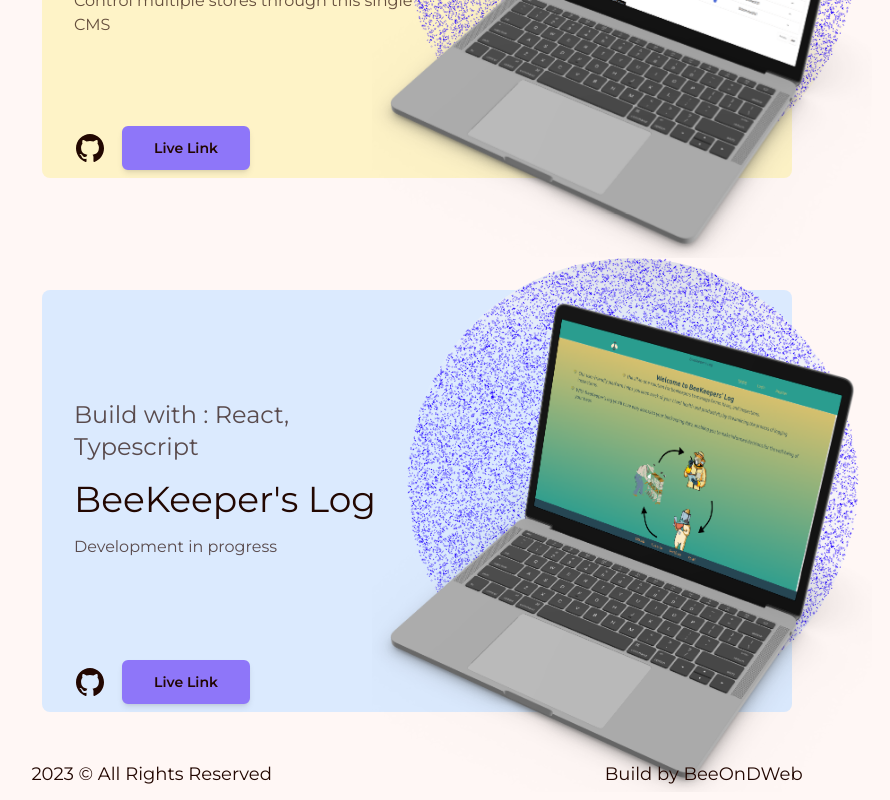
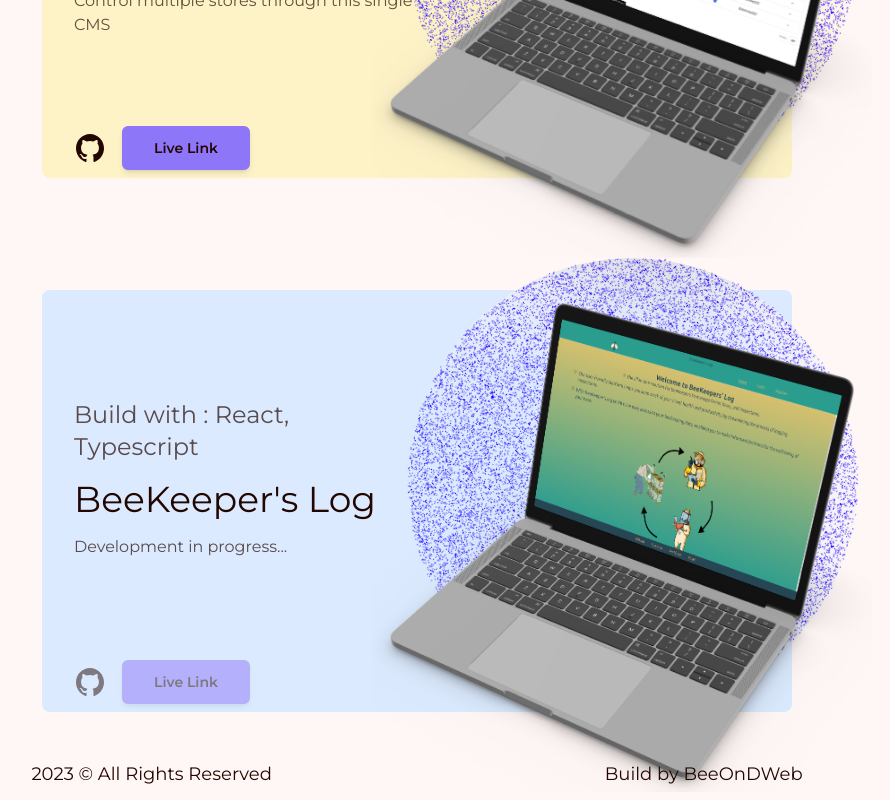
Before and after one commit to Captain-Leftovers/beeOnDWeb-portfolio, a Next.js app: page /projects in a window 1280 px wide. Shown: the part 1704-2504 px from the top of the page, without its empty margins (223-1113 px from the left). Built offline with nearby package versions, Linux system fonts and the light colour scheme.

Commit message:
disabled link  for in dev projects

```diff
--- a/src/app/projects/components/BigProjCard.tsx
+++ b/src/app/projects/components/BigProjCard.tsx
@@ -8,7 +8,7 @@ type BigProjCardProps = {
 	description: string[]
 	imageSrc: StaticImageData
 	cardColor?: string
-	githubLink: string
+	githubLink?: string
 	liveLink?: string
 	loading?: 'lazy' | 'eager'
 	priority?: boolean
@@ -64,12 +64,26 @@ export default function BigProjCard({
 							href={githubLink}
 							target="_blank"
 							className="w-8 hover:scale-110 "
+							style={{
+								pointerEvents:
+									liveLink === '' ? 'none' : 'auto',
+								opacity: liveLink === '' ? 0.5 : 1,
+
+							}}
 						>
 							<GithubIcon className="" />
 						</a>
 						<a
 							href={liveLink}
 							target="_blank"
+							style={{
+								pointerEvents:
+									liveLink === '' ? 'none' : 'auto',
+
+								opacity: liveLink === '' ? 0.5 : 1,
+
+
+							}}
 							className=" shadow-md w-16 whitespace-nowrap  sm:w-24 md:w-32 flex items-center justify-center p-1 sm:p-2.5 sm:px-6 border-2 border-solid rounded-md border-primary dark:border-primary-dark bg-primary dark:bg-primary-dark font-medium sm:font-semibold hover:bg-transparent dark:hover:bg-transparent"
 						>
 							Live Link
--- a/src/app/projects/page.tsx
+++ b/src/app/projects/page.tsx
@@ -61,11 +61,11 @@ export default function Projects() {
 			<BigProjCard
 				buildWith="Build with : React, Typescript"
 				name="BeeKeeper's Log"
-				description={['Development in progress']}
+				description={['Development in progress...']}
 				imageSrc={beeLogLaptop}
 				cardColor="bg-blue-100"
-				githubLink="#"
-				liveLink="#"
+				githubLink=""
+				liveLink=""
 			/>
 		</main>
 	)
```
